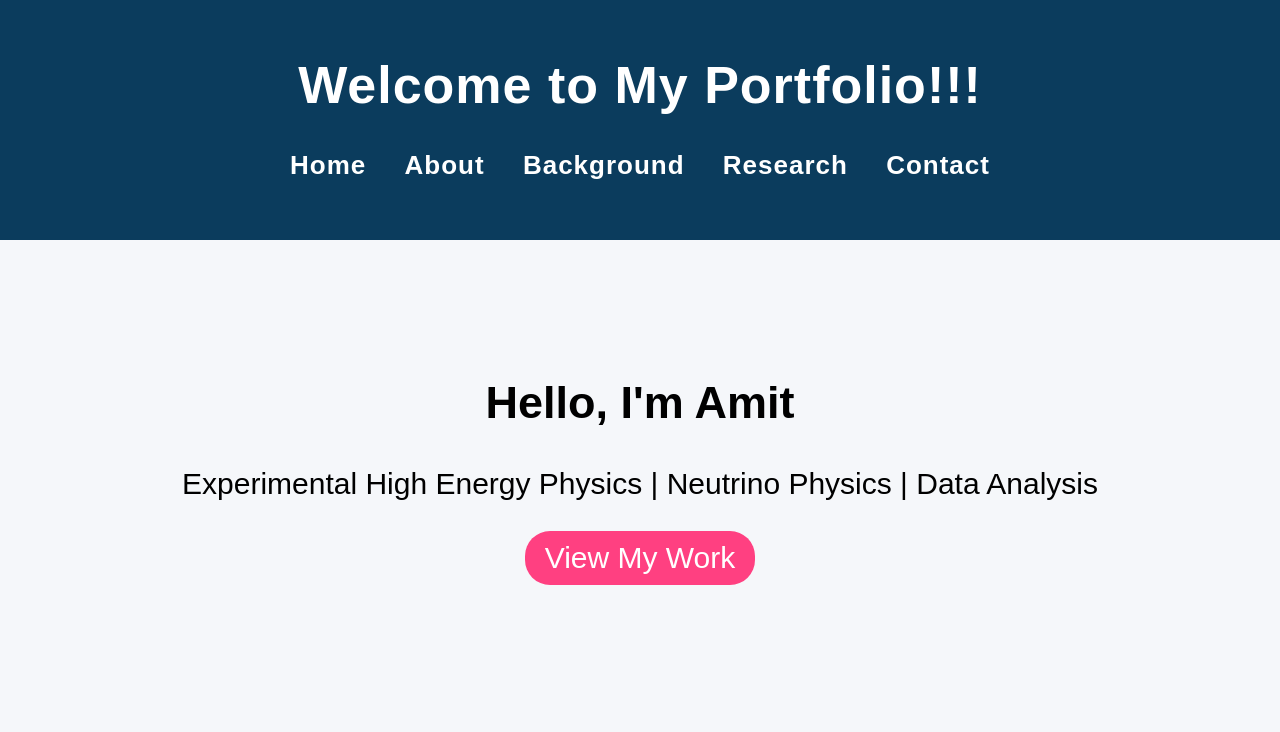
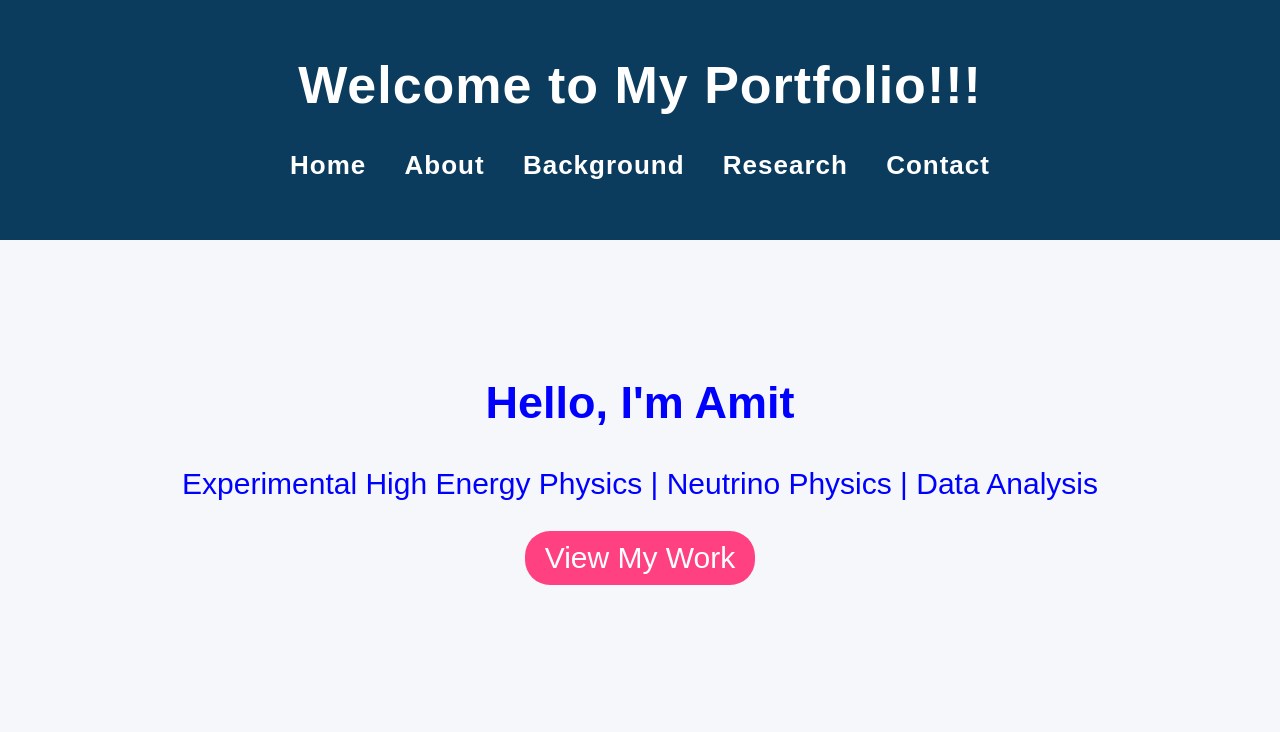
Before and after one commit to amitpal96/myWeb, a plain HTML site: page index.html in a window 1280 px wide. Shown: the top 732 px of the page. Drawn offline with Linux system fonts and the light colour scheme.

Commit message:
Style change

```diff
--- a/index.html
+++ b/index.html
@@ -78,7 +78,7 @@
         </nav>
     </header>
 
-    <section id="home" style="color: black;">
+    <section id="home" style="color: blue;">
         <h2>Hello, I'm Amit</h2>
         <p>Experimental High Energy Physics | Neutrino Physics | Data Analysis </p>
         <a href="#projects" class="btn">View My Work</a>
```
